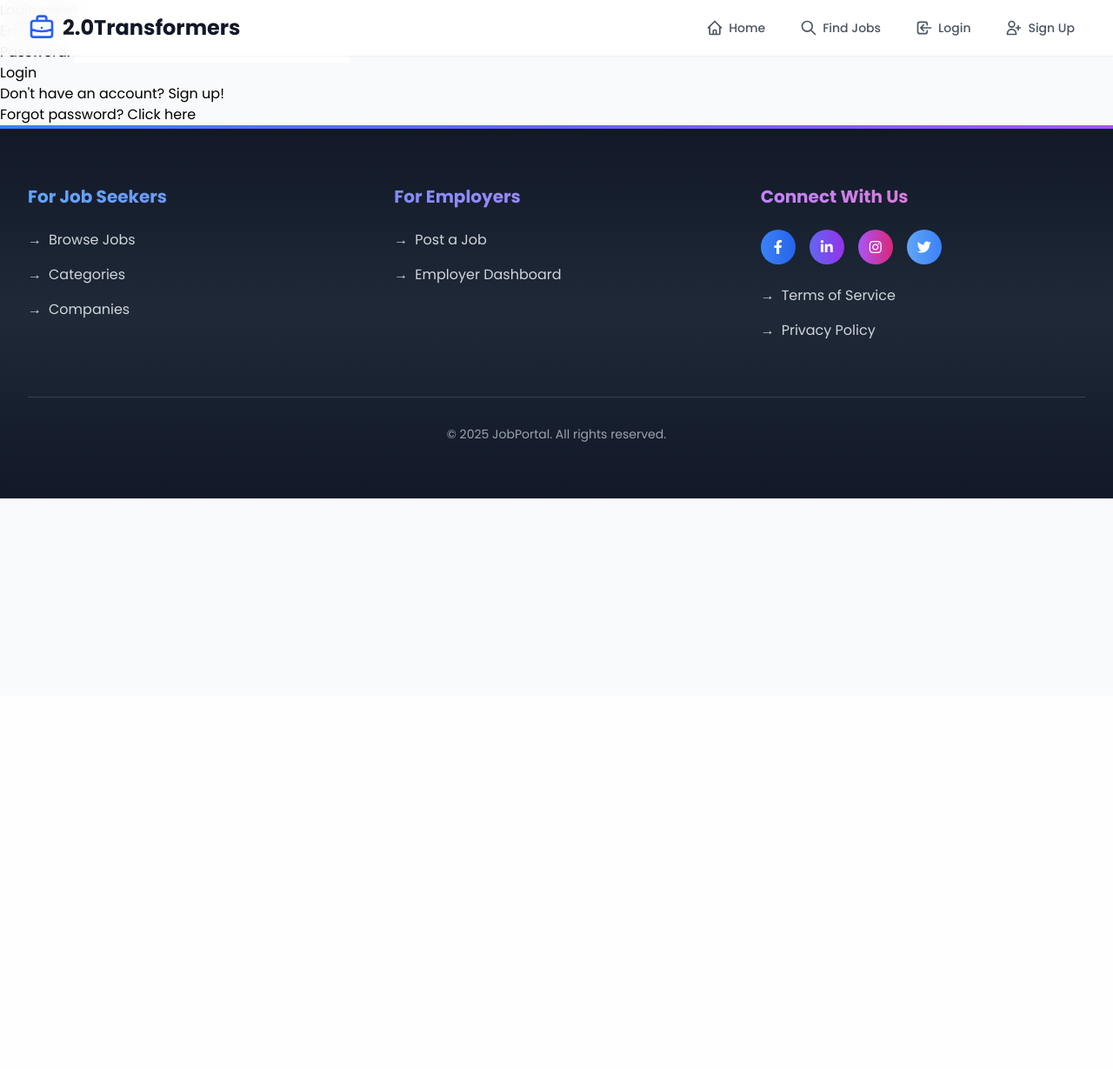
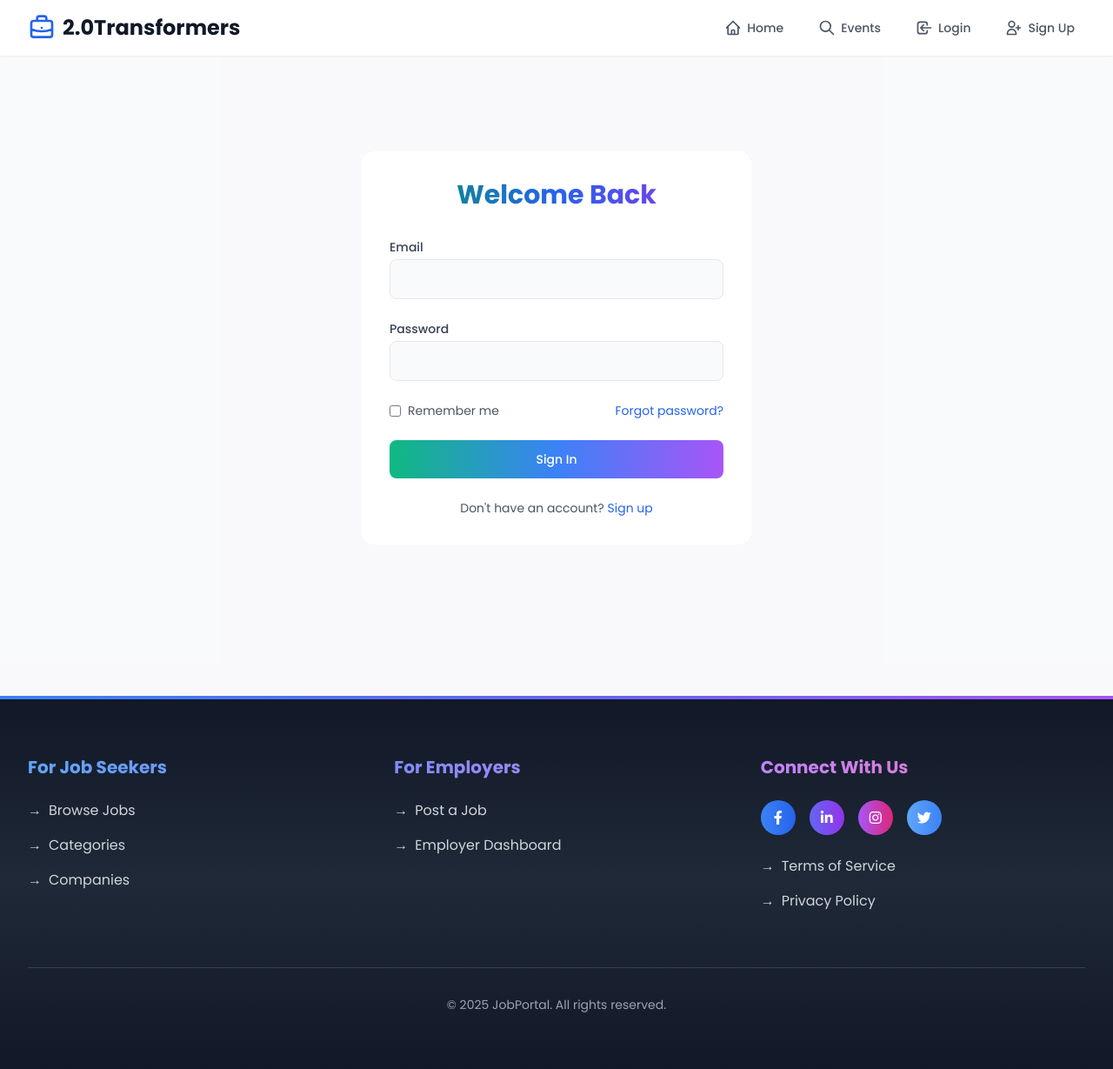
Before and after one commit to arian-hadi/Custom-Events, a Django app: page /accounts/login/ in a window 1280 px wide. Shown: the whole page at 87% size. Before the commit the page ends 573 px from the top, so only its background shows below. Run offline with Django 4.2, Linux system fonts and the light colour scheme; some libraries are stand-ins or nearby versions.

Commit message:
login ui design

```diff
--- a/prime_project/accounts/templates/accounts/login.html
+++ b/prime_project/accounts/templates/accounts/login.html
@@ -1,17 +1,101 @@
 {% extends "base.html" %}
-{% block navbar %}
+{% block title %}Login{% endblock %}
+
 <!-- Empty block to remove the navbar -->
-{% endblock %}
 
 {% block content %}
-<h1>Login page</h1>
-<form method = "POST">
-    {% csrf_token %}
-    {{ form.as_p }}
+<div class="min-h-screen flex items-center justify-center bg-gray-50/50 p-4 sm:p-6 lg:p-8">
+    <div class="w-full max-w-md bg-white rounded-xl p-8 relative
+                before:absolute before:inset-0 before:-z-10 before:rounded-xl before:p-1
+                before:bg-gradient-to-r before:from-emerald-500 before:via-blue-500 before:to-purple-500
+                before:animate-border-glow
+                after:absolute after:inset-0 after:-z-10 after:rounded-xl after:bg-white">
 
-    <button type = "submit">Login</button>
-    </form>
-    <p>Don't have an account? <a href = "{% url 'signup' %}">Sign up!</a></p>
-    <p>Forgot password? <a href = "{% url 'password_reset' %}">Click here</a></p>
+        <div class="text-center mb-8">
+            <h2 class="text-3xl font-bold bg-gradient-to-r from-emerald-600 via-blue-600 to-purple-600
+                       text-transparent bg-clip-text animate-gradient-x">
+                Welcome Back
+            </h2>
+        </div>
 
+        {% if messages %}
+            {% for message in messages %}
+                <div class="mb-4 p-4 rounded-lg {% if message.tags == 'error' %}bg-red-100 text-red-700{% else %}bg-green-100 text-green-700{% endif %}">
+                    {{ message }}
+                </div>
+            {% endfor %}
+        {% endif %}
+
+        <form method="POST" class="space-y-6">
+            {% csrf_token %}
+
+            <!-- User Type Selection -->
+            <!-- <div class="flex justify-center space-x-6 mb-6">
+                <label class="inline-flex items-center">
+                    <input type="radio" name="user_type" value="job_seeker"
+                           class="form-radio text-blue-600" checked>
+                    <span class="ml-2">Job Seeker</span>
+                </label>
+                <label class="inline-flex items-center">
+                    <input type="radio" name="user_type" value="employer"
+                           class="form-radio text-blue-600">
+                    <span class="ml-2">Employer</span>
+                </label>
+            </div> -->
+
+            <!-- Username/Email Field -->
+            <div>
+                <label for="username_or_email" class="block text-sm font-medium text-gray-700">
+                    Email
+                </label>
+                <input type="text" id="username_or_email" name="username_or_email" required
+                       class="mt-1 block w-full px-4 py-3 bg-gray-50 border border-gray-200 rounded-lg text-sm
+                              focus:ring-2 focus:ring-blue-500/50 focus:border-blue-500 transition-all
+                              hover:border-blue-400">
+            </div>
+
+            <!-- Password Field -->
+            <div>
+                <label for="password" class="block text-sm font-medium text-gray-700">
+                    Password
+                </label>
+                <input type="password" id="password" name="password" required
+                       class="mt-1 block w-full px-4 py-3 bg-gray-50 border border-gray-200 rounded-lg text-sm
+                              focus:ring-2 focus:ring-blue-500/50 focus:border-blue-500 transition-all
+                              hover:border-blue-400">
+            </div>
+
+            <!-- Remember Me & Forgot Password -->
+            <div class="flex items-center justify-between">
+                <label class="inline-flex items-center">
+                    <input type="checkbox" name="remember"
+                           class="form-checkbox text-blue-600">
+                    <span class="ml-2 text-sm text-gray-600">Remember me</span>
+                </label>
+                <a href = "{% url 'password_reset' %}"
+                   class="text-sm text-blue-600 hover:text-blue-800">
+                    Forgot password?
+                </a>
+            </div>
+
+            <!-- Submit Button -->
+            <button type="submit"
+                    class="w-full py-3 px-4 rounded-lg text-white text-sm font-medium
+                           bg-gradient-to-r from-emerald-500 via-blue-500 to-purple-500
+                           hover:from-emerald-600 hover:via-blue-600 hover:to-purple-600
+                           transform hover:scale-[1.02] transition-all duration-200">
+                Sign In
+            </button>
+        </form>
+
+        <!-- Sign Up Link -->
+        <p class="mt-6 text-center text-sm text-gray-600">
+            Don't have an account?
+            <a href = "{% url 'signup' %}"
+               class="text-blue-600 hover:text-purple-600 transition-colors hover:underline">
+                Sign up
+            </a>
+        </p>
+    </div>
+</div>
 {% endblock %}
--- a/prime_project/theme/templates/header.html
+++ b/prime_project/theme/templates/header.html
@@ -41,7 +41,7 @@
                         <path stroke-linecap="round" stroke-linejoin="round" stroke-width="2"
                               d="M21 21l-6-6m2-5a7 7 0 11-14 0 7 7 0 0114 0z"/>
                     </svg>
-                    Find Jobs
+                    Events
                     <span class="absolute bottom-0 left-0 w-full h-0.5 bg-blue-600 transform scale-x-0 group-hover:scale-x-100 transition-transform duration-300"></span>
                 </a>
 
```
